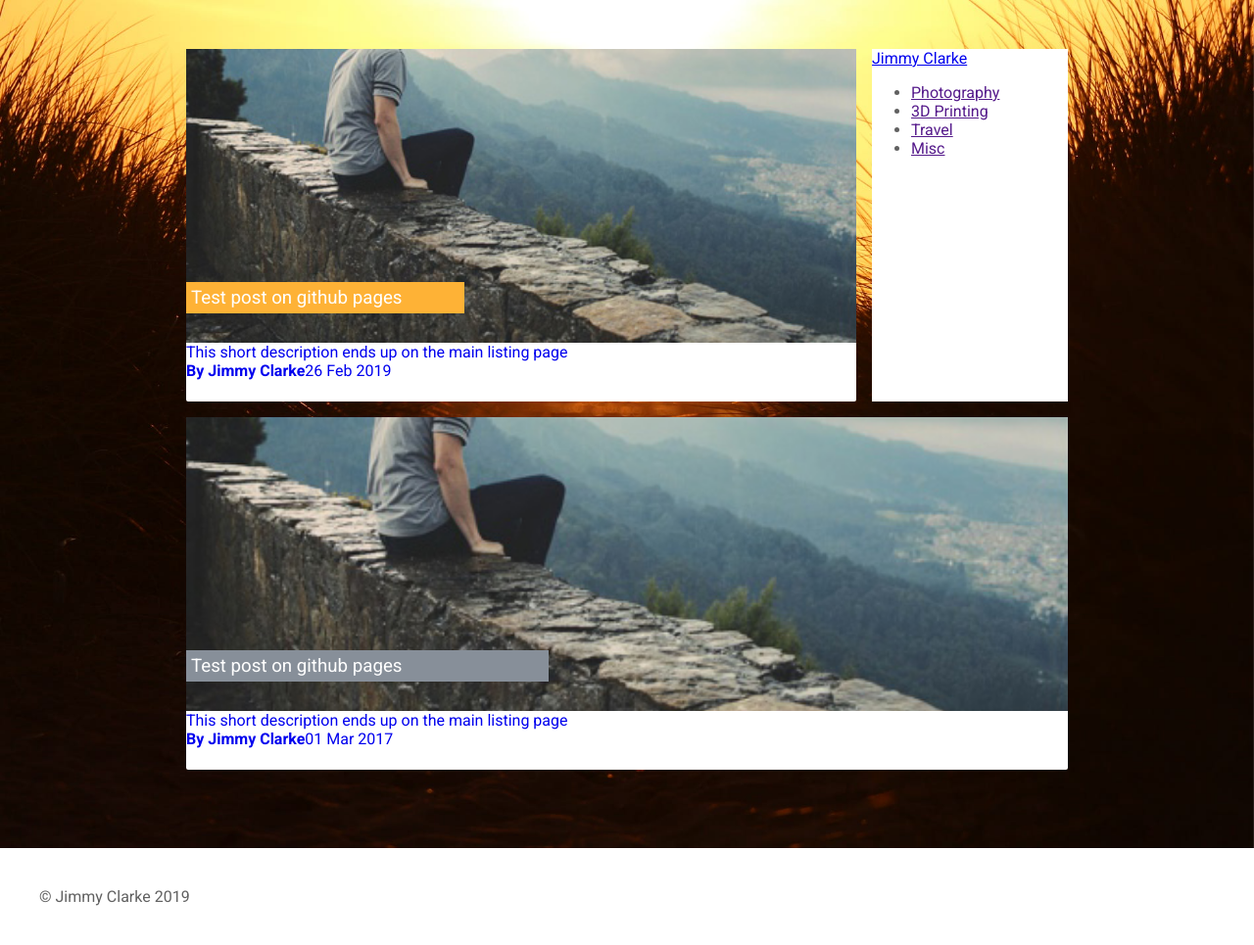
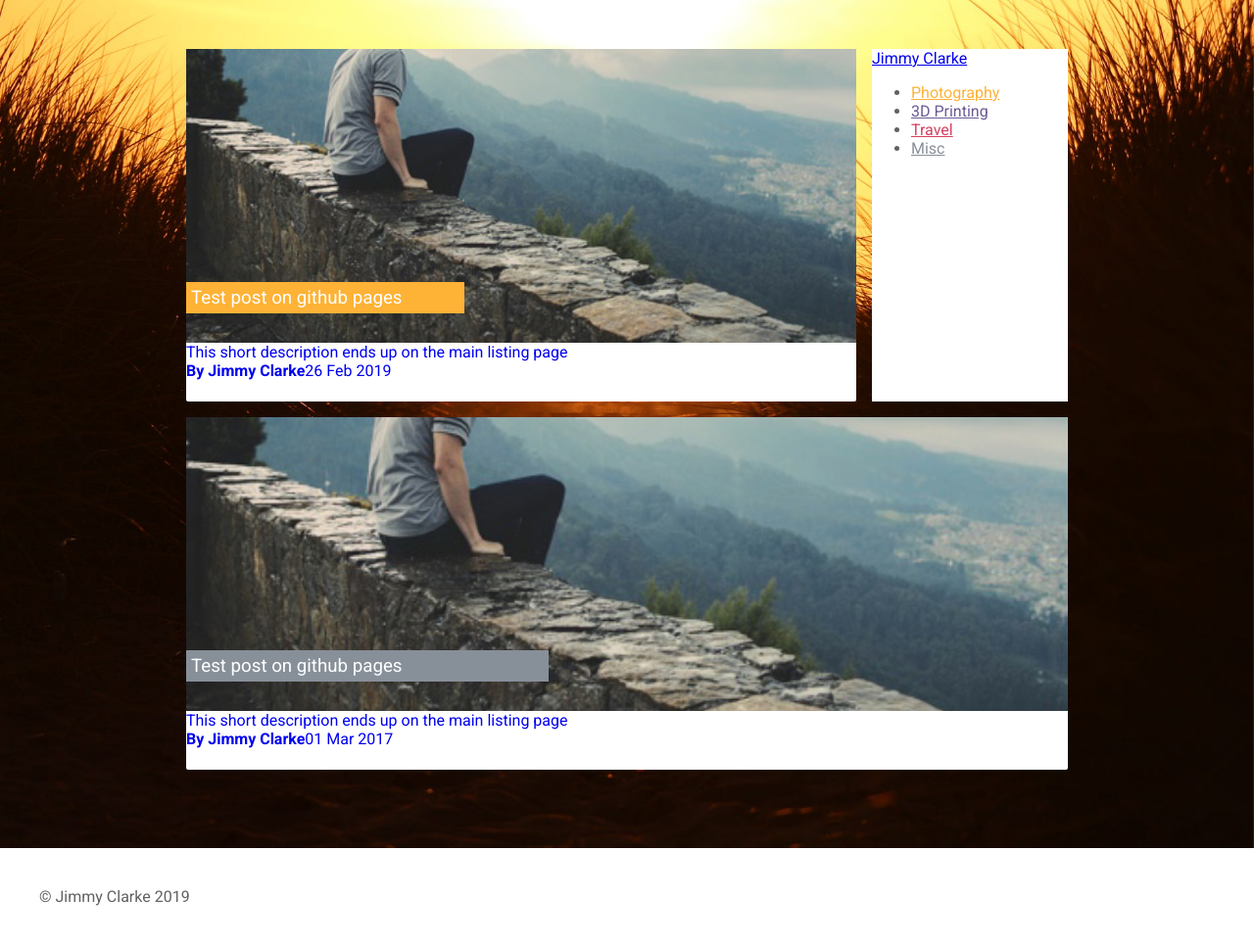
Before and after one commit to jimmyclarke113/jimmyclarke113.github.io, a Jekyll site: the page built from index.html, in a window 1280 px wide. Shown: the whole page at 98% size. Built offline with Jekyll 4.4.1, drawn with Linux system fonts in a browser that asks for light colours.

Commit message:
Update styles2019.css

```diff
--- a/css/styles2019.css
+++ b/css/styles2019.css
@@ -104,3 +104,15 @@
 .M{
   background-color:#878f99
 }
+.Ptext{
+  color:#feb236;
+}
+.Dtext{
+  color:#6b5b95;
+}
+.Ttext{
+  color:#d64161
+}
+.Mtext{
+  color:#878f99
+}
```
